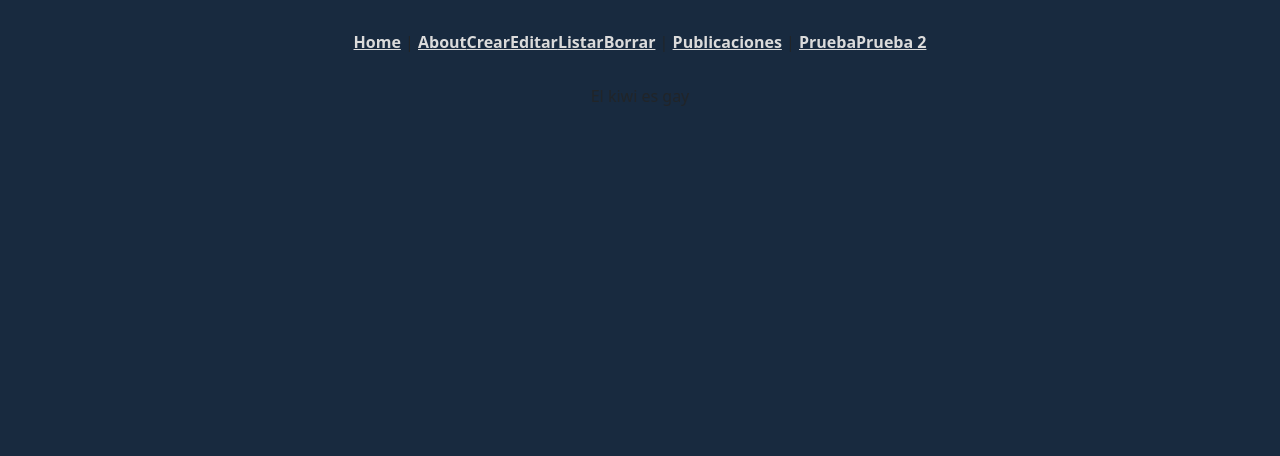
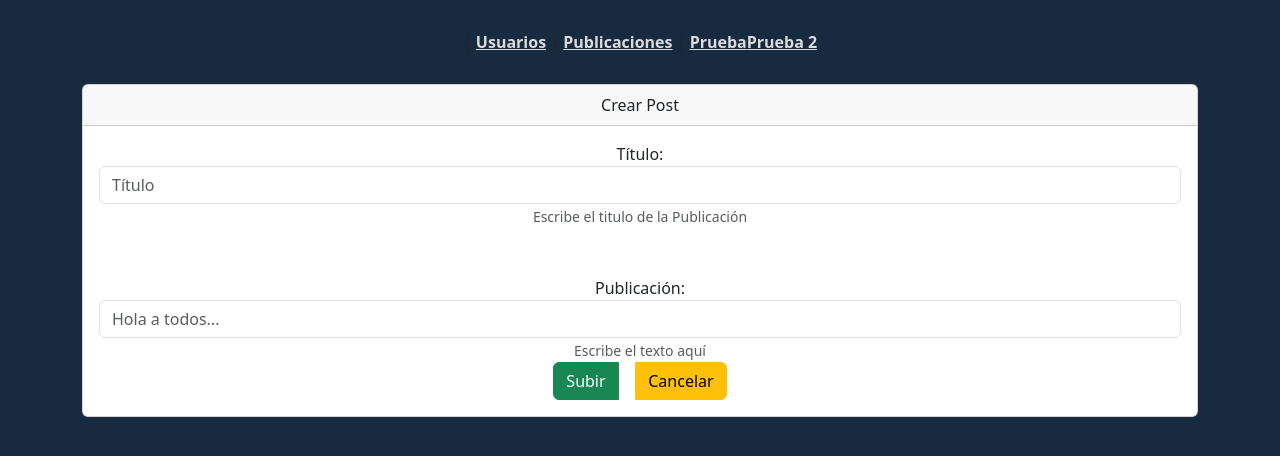
Before and after one commit to abordones/flp-vue, a Vue app: page /crearpost in a window 1280 px wide. Shown: the top 456 px of the page. Built offline with nearby package versions, Linux system fonts and the light colour scheme.

Commit message:
insert publicaion

```diff
--- a/src/App.vue
+++ b/src/App.vue
@@ -1,12 +1,7 @@
 <template>
-  <nav>
-    <router-link to="/">Home</router-link> |
-    <router-link to="/about">About</router-link>
+  <nav> |
 
-    <router-link to="/crearusuario">Crear</router-link>
-    <router-link to="/editarusuario">Editar</router-link>
-    <router-link to="/usuarios">Listar</router-link>
-    <router-link to="/borrarusuario">Borrar</router-link> |
+    <router-link to="/usuarios">Usuarios</router-link> |
 
     <router-link to="/publicaciones">Publicaciones</router-link> |
 
--- a/src/components/CrearP.vue
+++ /dev/null
@@ -1,14 +0,0 @@
-<template>
-    <div>
-        El kiwi es gay
-    </div>
-
-</template>
-
-
-<script>
-export default{
-
-
-}
-</script>
--- a/src/components/PostC.vue
+++ b/src/components/PostC.vue
@@ -1,6 +1,49 @@
 <template>
     <div>
         <div>
+
+            <div class="container">
+
+<div class="card">
+    <div class="card-header">
+        Crear Post
+    </div>
+    <div class="card-body">
+
+        <form v-on:submit.prevent="agregarPost">
+
+            <div class="form-group">
+                <label for="nombre">Título:</label>
+                <input type="text"
+                    class="form-control" required name="titulo" v-model="publicacion.title" id="titulo" aria-describedby="helpId" placeholder="Título">
+                <small id="helpId" class="form-text text-muted">Escribe el titulo de la Publicación</small>
+            </div>
+            <div id="p_cuerpo">
+                .
+            </div>
+            <div id="p_cuerpo">
+                .
+            </div>
+
+            <div class="form-group">
+                <label for="">Publicación:</label>
+                <input type="text"
+                    class="form-control" required name="publicacion" id="publicacion" v-model="publicacion.post" aria-describedby="helpId" placeholder="Hola a todos... ">
+                <small id="helpId" class="form-text text-muted">Escribe el texto aquí</small>
+            </div>
+
+            <div class="btn-group" role="group" aria-label="">
+                <button type="submit" class="btn btn-success">Subir</button>
+                <span style="color: white">||</span>
+                <router-link :to="{name:'ListarP'}" class="btn btn-warning">Cancelar</router-link>
+            </div>
+        </form>
+
+    </div>
+
+</div>
+
+</div>
 
 
         </div>
@@ -11,29 +54,38 @@
 
 <script>
 export default{
-
-    data() {
+    data(){
         return{
-            posts:[]
+            publicacion:{}
         }
     },
+    methods:{
+        agregarPost(){
+            console.log(this.publicacion);
+        var datosEnviar={title:this.publicacion.title, post:this.publicacion.post}
 
-    created: function () {
-        this.consultarPosts();
-    },
-    methods: {
-        consultarPosts() {
-            fetch("http://localhost/vuedata/selectpost.php")
-                .then((respuesta) => respuesta.json())
-                .then((datosRespuesta) => {
-                console.log(datosRespuesta);
-                this.posts = [];
-                if (typeof datosRespuesta[0].success === "undefined") {
-                    this.posts = datosRespuesta;
-                }
-            })
-        .catch(console.log);
-        },
+        fetch('http://localhost/vuedata/connection.php?insertar_p=1',{
+            method:"POST",
+            body:JSON.stringify(datosEnviar)
+        })
+
+            .then(respuesta=>respuesta.json())
+            .then((datosRes=>{
+                console.log(datosRes);
+                window.location.href='publicaciones'
+
+
+            }))
+        }
     }
 }
 </script>
+
+<style>
+
+#p_cuerpo {
+    color:whitesmoke;
+}
+
+
+</style>
--- a/src/router/index.js
+++ b/src/router/index.js
@@ -6,7 +6,7 @@ import EditarU from '../components/EditarU.vue'
 import ListarU from '../components/ListarU.vue'
 import BorrarU from '../components/BorrarU.vue'
 
-import CrearP from '../components/CrearP.vue'
+import PostC from '../components/PostC.vue'
 import ListarP from '../components/ListarP.vue'
 import BorrarP from '../components/BorrarP.vue'
 import EditarP from '../components/EditarP.vue'
@@ -55,8 +55,8 @@ const routes = [
 
   {
     path: '/crearpost',
-    name: 'CrearP',
-    component: CrearP
+    name: 'PostC',
+    component: PostC
   },
 
   {
```
